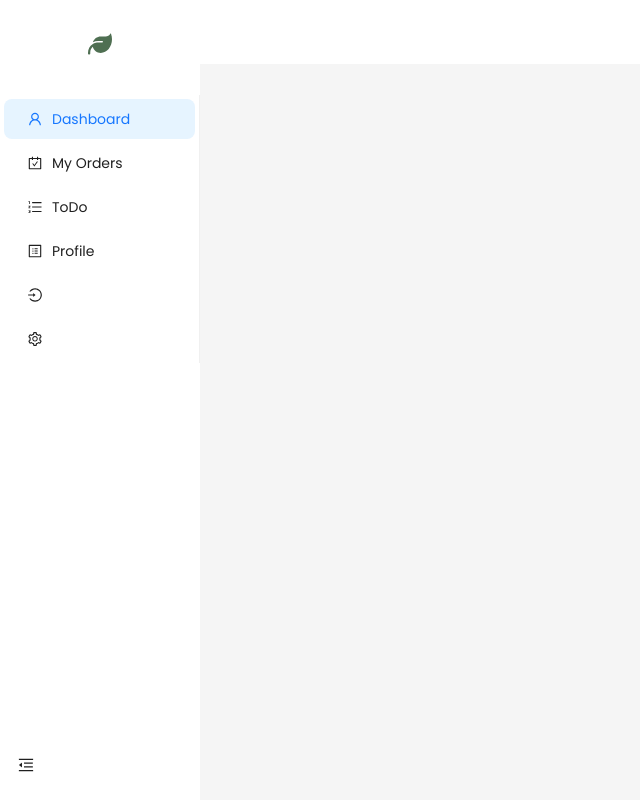
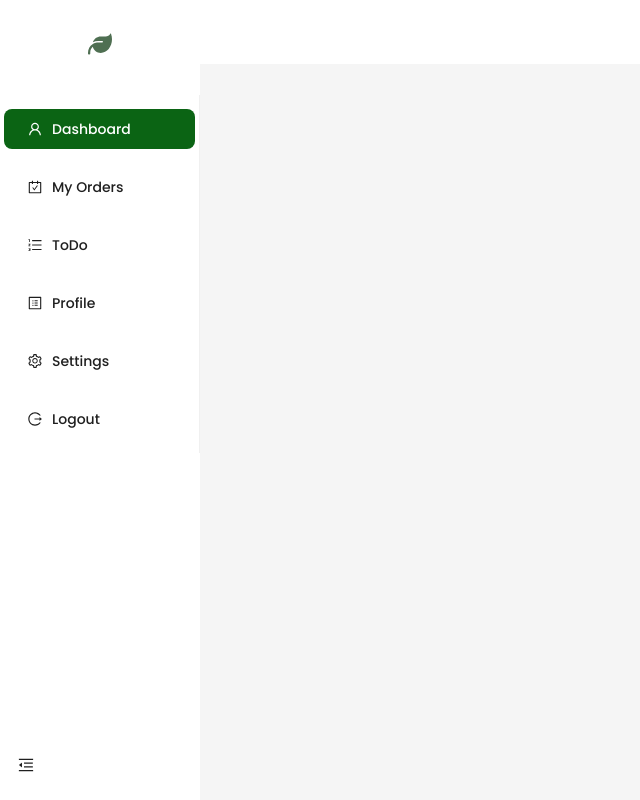
Before and after one commit to annick975/Ant_design, a React (Vite) app: page / in a window 1280 px wide. Shown: the whole page, without its empty margins (0-640 px from the left). Built offline with nearby package versions, Linux system fonts and the light colour scheme.

Commit message:
Slight Changes

```diff
--- a/src/App.css
+++ b/src/App.css
@@ -29,3 +29,14 @@
   margin: 30px 0;
   font-size: 1.5rem;
 }
+.menu-bar{
+  display: flex;
+  flex-direction: column;
+  gap: 10px;
+  font-weight: 500;
+}
+
+.ant-menu-item-selected{
+  background-color: #0b6414 !important;
+  color: #fff !important;
+}
--- a/src/components/Sidebar.tsx
+++ b/src/components/Sidebar.tsx
@@ -3,7 +3,7 @@ import { FaLeaf } from "react-icons/fa6";
 import {
   UserOutlined,
   ProfileOutlined,
-  LoginOutlined,
+  LogoutOutlined,
   OrderedListOutlined,
   CarryOutOutlined,
   SettingOutlined,
@@ -44,17 +44,15 @@ function Sidebar() {
             label: "Profile",
           },
           {
-          key: "3",
-          icon: <LoginOutlined />,
-          label: "",
-        },
-
-
-        {
-          key: "6",
-          icon: <SettingOutlined />,
-          label: "",
-        },
+            key: "5",
+            icon: <SettingOutlined />,
+            label: "Settings",
+          },
+          {
+            key: "6",
+            icon: <LogoutOutlined />,
+            label: "Logout",
+          }
         ]}
       />
     </>
```
Also changed, not shown: src/components/Header.tsx (added).
